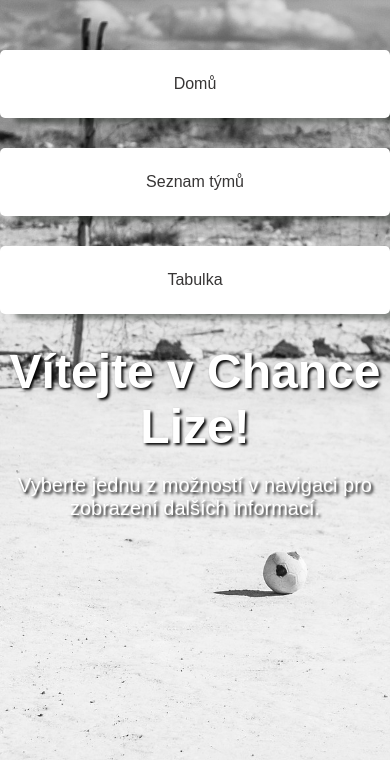
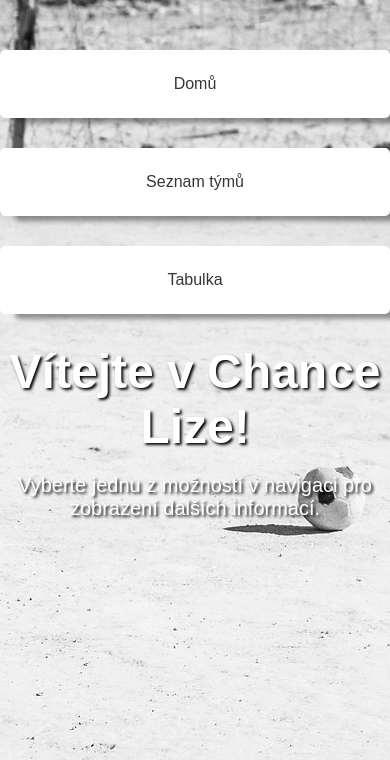
Before and after one commit to Broum11/databaze_hracu_projekt, a Django app: page / in a window 390 px wide. Shown: the top 760 px of the page. Run offline with Django 5.2, Linux system fonts and the light colour scheme.

Commit message:
Update styly.css

```diff
--- a/Chance_liga/static/css/styly.css
+++ b/Chance_liga/static/css/styly.css
@@ -185,6 +185,10 @@ tr:hover {
     ul li {
         font-size: 1em;
     }
-
+                /* Zajistí lepší zobrazení obrázků na mobilu */
+    .home {
+        background-size: auto; /* Přizpůsobí pozadí obrazovce */
+        background-attachment: scroll; /* Změní chování pozadí při posouvání na mobilních zařízeních */
+}
 
 }
```
